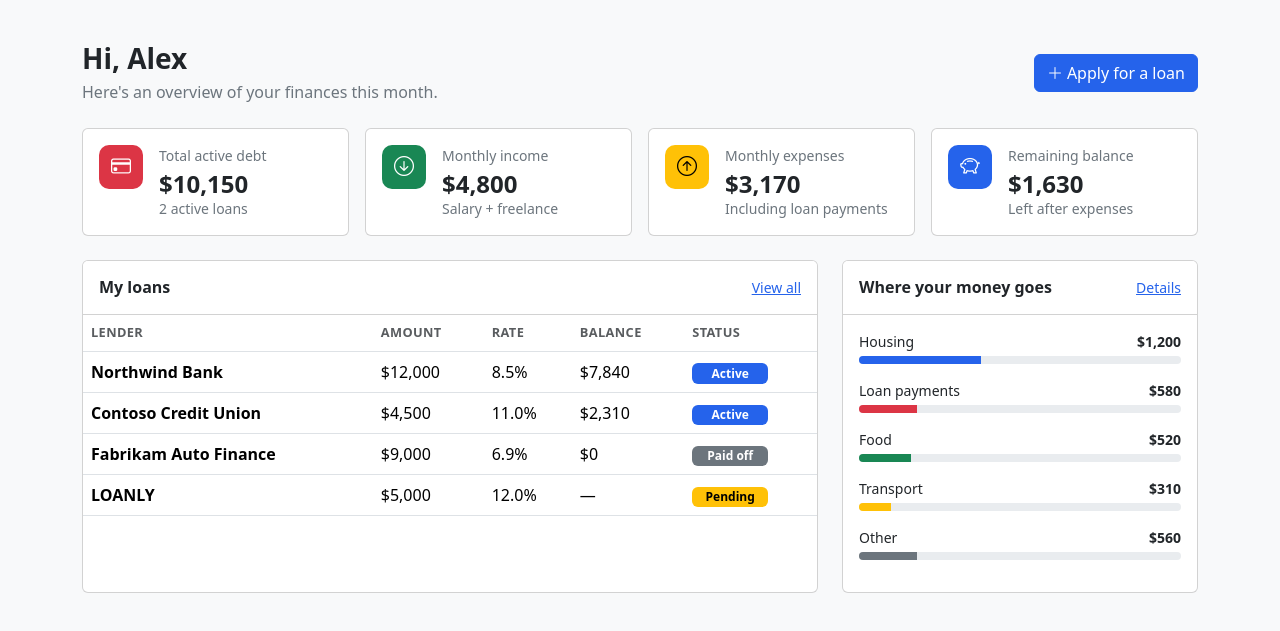
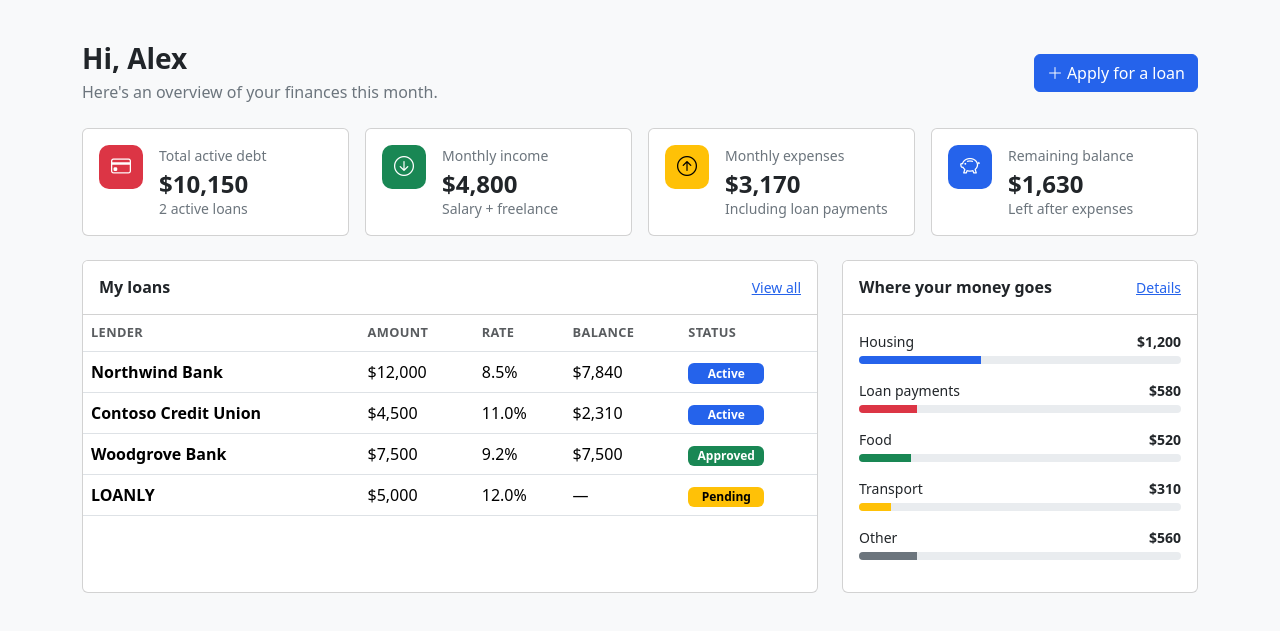
Before and after one commit to HamzaAkarid/Loanly, a plain HTML site: page frontend/dashboard.html in a window 1280 px wide. Shown: the part 63-694 px from the top of the page. Drawn offline with nearby package versions, Linux system fonts and the light colour scheme.

Commit message:
Add Approved loan example

```diff
--- a/frontend/dashboard.html
+++ b/frontend/dashboard.html
@@ -144,11 +144,11 @@
                   <td><span class="badge status-badge text-bg-primary">Active</span></td>
                 </tr>
                 <tr>
-                  <td class="fw-semibold">Fabrikam Auto Finance</td>
-                  <td>$9,000</td>
-                  <td>6.9%</td>
-                  <td>$0</td>
-                  <td><span class="badge status-badge text-bg-secondary">Paid off</span></td>
+                  <td class="fw-semibold">Woodgrove Bank</td>
+                  <td>$7,500</td>
+                  <td>9.2%</td>
+                  <td>$7,500</td>
+                  <td><span class="badge status-badge text-bg-success">Approved</span></td>
                 </tr>
                 <tr>
                   <td class="fw-semibold">LOANLY</td>
```
Also changed, not shown: frontend/loans.html (+8 -0 lines).
